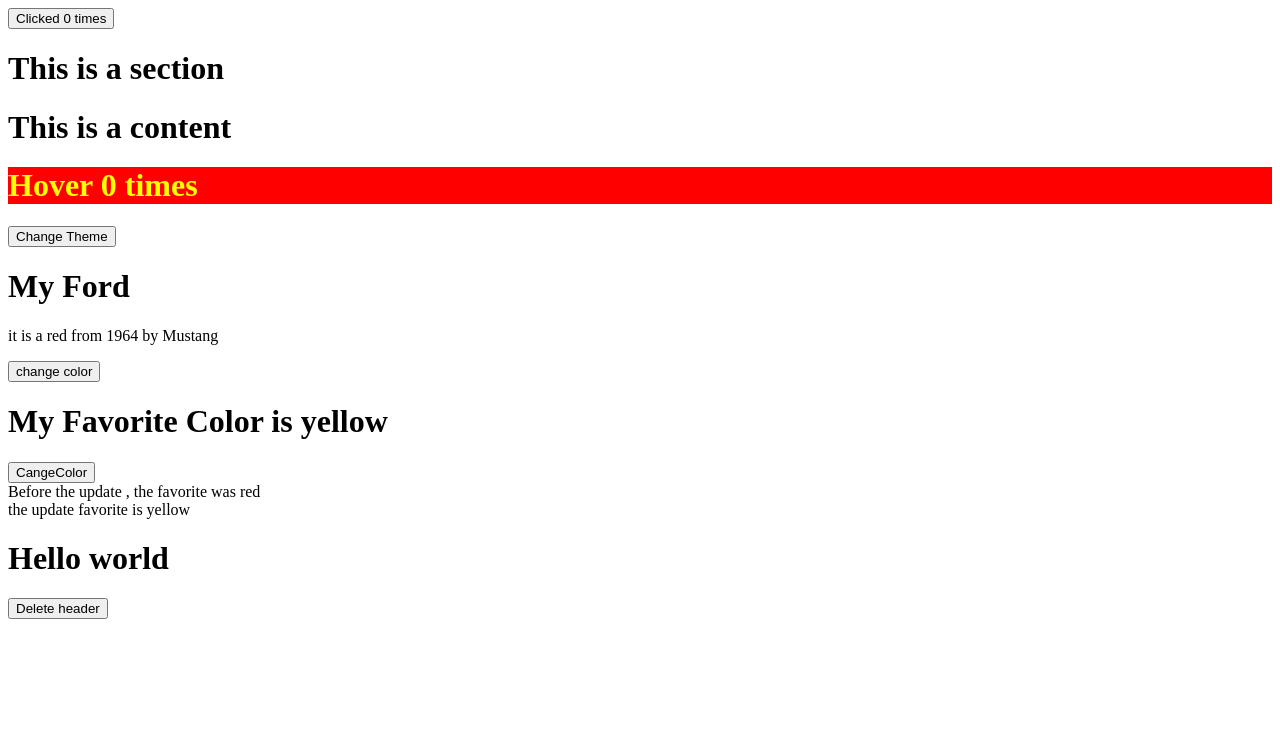
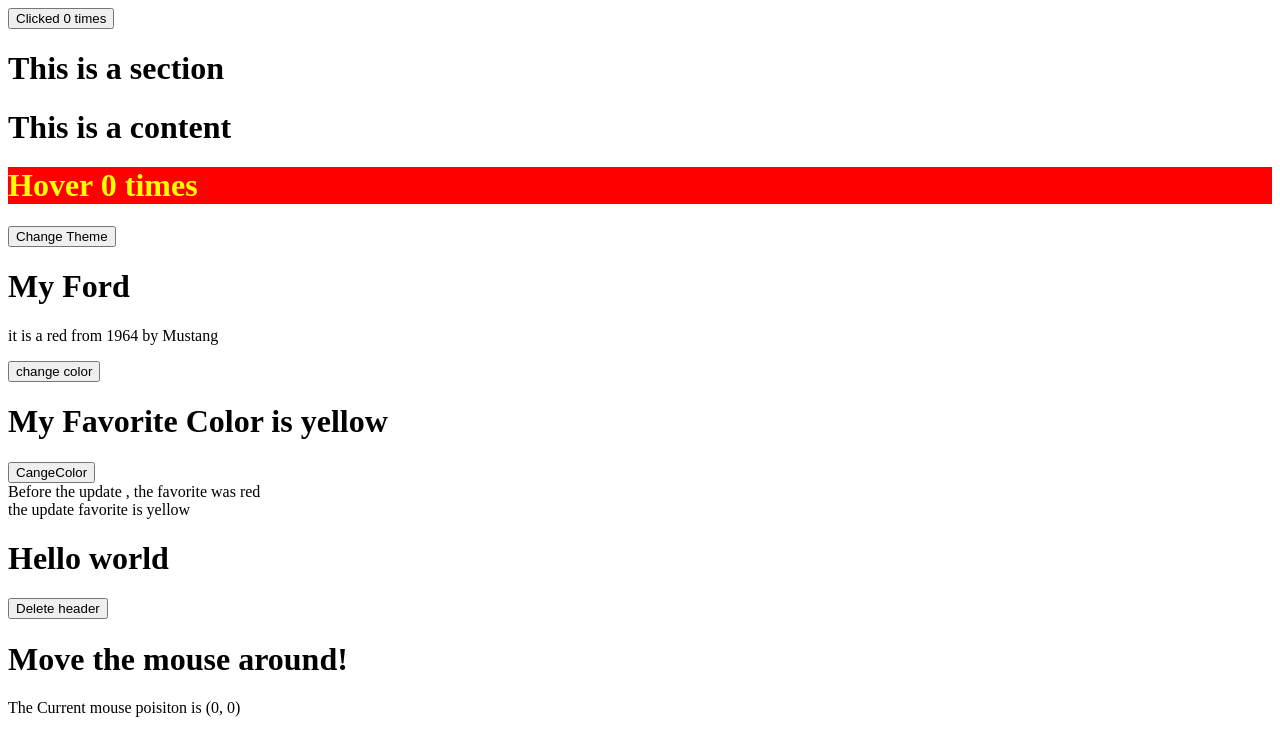
Before and after one commit to atikhasan007/react-practice, a React app: page / in a window 1280 px wide. Shown: the top 756 px of the page. Built offline with nearby package versions, Linux system fonts and the light colour scheme; the HTML template or start-up script is replaced by a standard one.

Commit message:
the following comonent tracks the mouse position in a web app

```diff
--- a/src/App.jsx
+++ b/src/App.jsx
@@ -3,6 +3,7 @@
 import Container from "./components/Container";
 import Counter from "./components/Counter";
 import Header from "./components/Header";
+import MouseTracker from "./components/MouseTracker";
 import Section from "./components/Section";
 import StatePractice from "./components/StatePractice";
 import themeContext from "./contexts/themeContext";
@@ -38,6 +39,7 @@
             <StatePractice />
             <Header favcol = "yellow"/>
             <Container/>
+            <MouseTracker/>
 
 
 
--- a/src/components/Child.jsx
+++ b/src/components/Child.jsx
@@ -5,6 +5,7 @@
     componentWillUnmount(){
         alert("this componet named Header is about to be unmonted")
     }
+
     render() {
       return (
         <div>
--- /dev/null
+++ b/src/components/MouseTracker.jsx
@@ -0,0 +1,30 @@
+import React from "react";
+
+export default class MouseTracker extends React.Component{
+    constructor(props){
+        super(props);
+        this.handleMouseMove = this.handleMouseMove.bind(this);
+        this.state = {
+            x : 0,
+            y : 0,
+        }
+    }
+
+
+
+    handleMouseMove(event){
+        this.setState({
+            x : event.clientX,
+            y: event.clientY
+        })
+    }
+    render() {
+      return (
+        <div style={{height:'100vh'} } onMouseMove={this.handleMouseMove}>
+            <h1>Move the mouse around!</h1>
+            <p>The Current mouse poisiton is ({this.state.x}, {this.state.y}) </p>
+
+        </div>
+      )
+    }
+}
```
